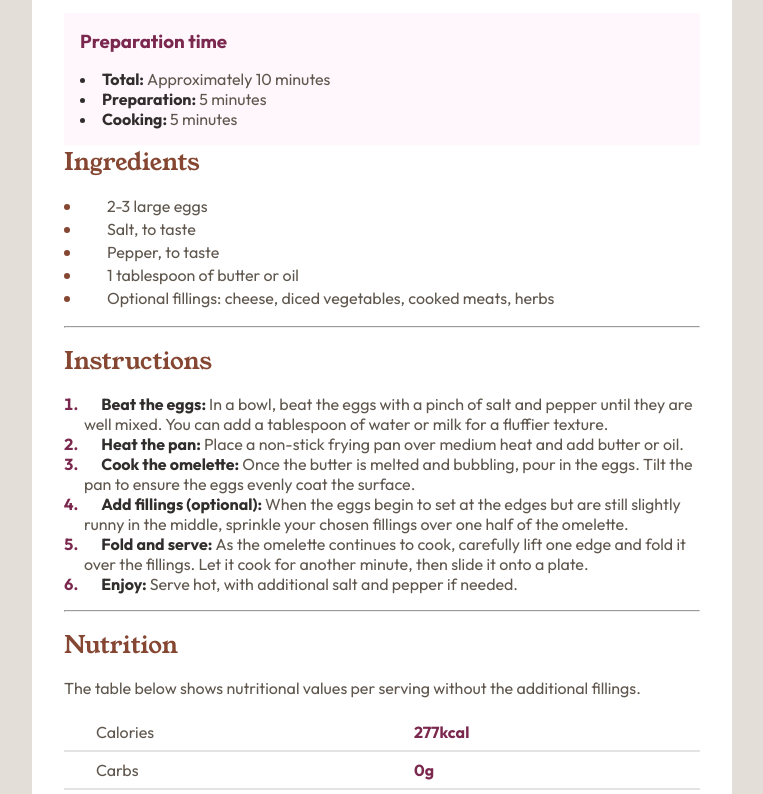
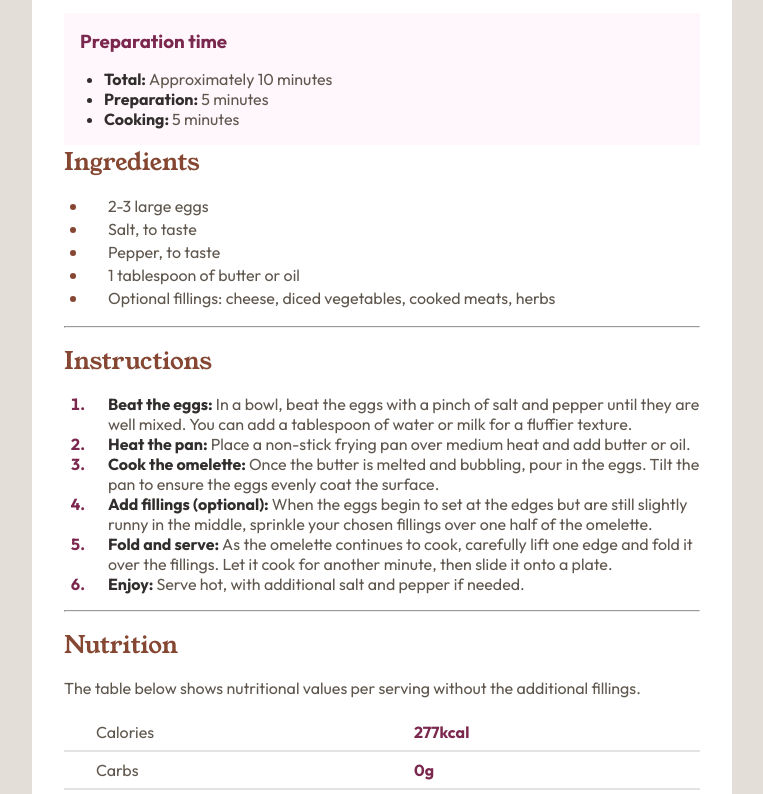
Before and after one commit to jamesg7631/recipe-page, a plain HTML site: page index.html in a window 1280 px wide. Shown: the part 575-1369 px from the top of the page, without its empty margins (258-1021 px from the left). Drawn offline with Linux system fonts and the light colour scheme.

Commit message:
Fixed text alignment for bullet points

```diff
--- a/css/style.css
+++ b/css/style.css
@@ -91,11 +91,13 @@ body {
 }
 
 .prepartion-list {
-  list-style-position: inside;
+  list-style-position: outside;
+  padding-left: 24px;
 }
 
 .recipe-instructions-list {
-  list-style-position: inside;
+  list-style-position: outside;
+  padding-left: 24px;
 }
 
 li .instruction-wrapper {
```
